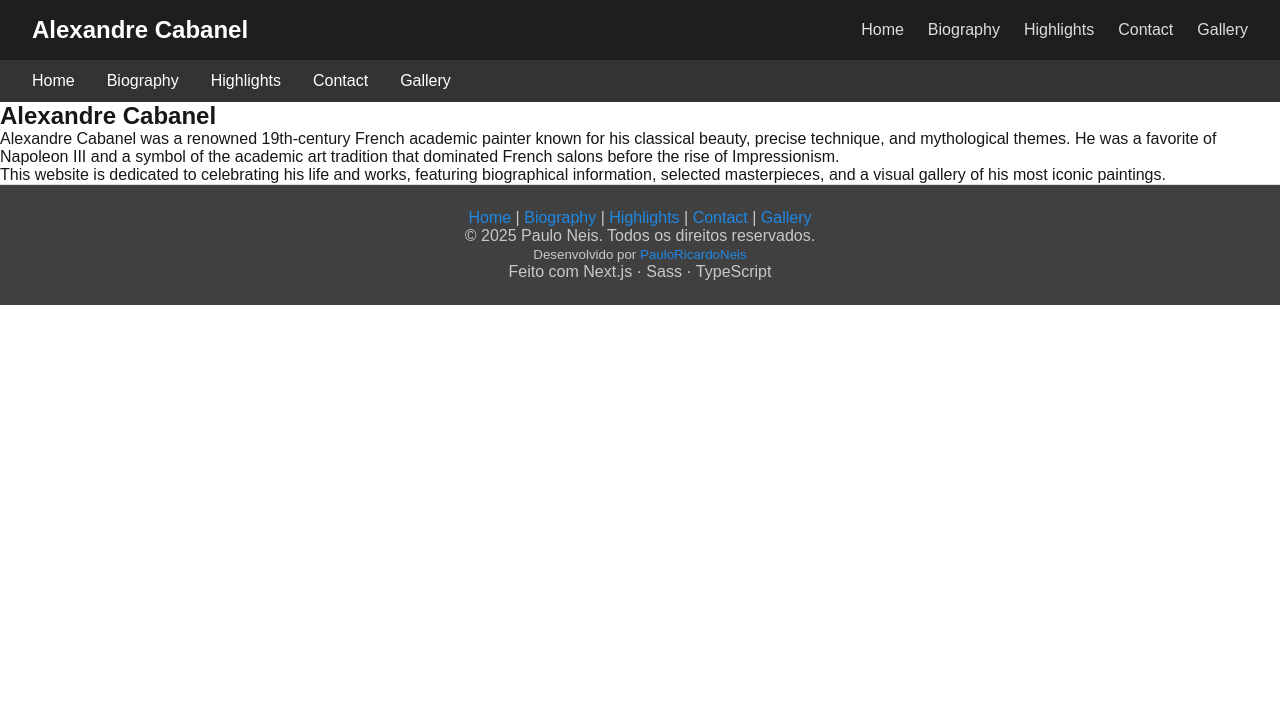
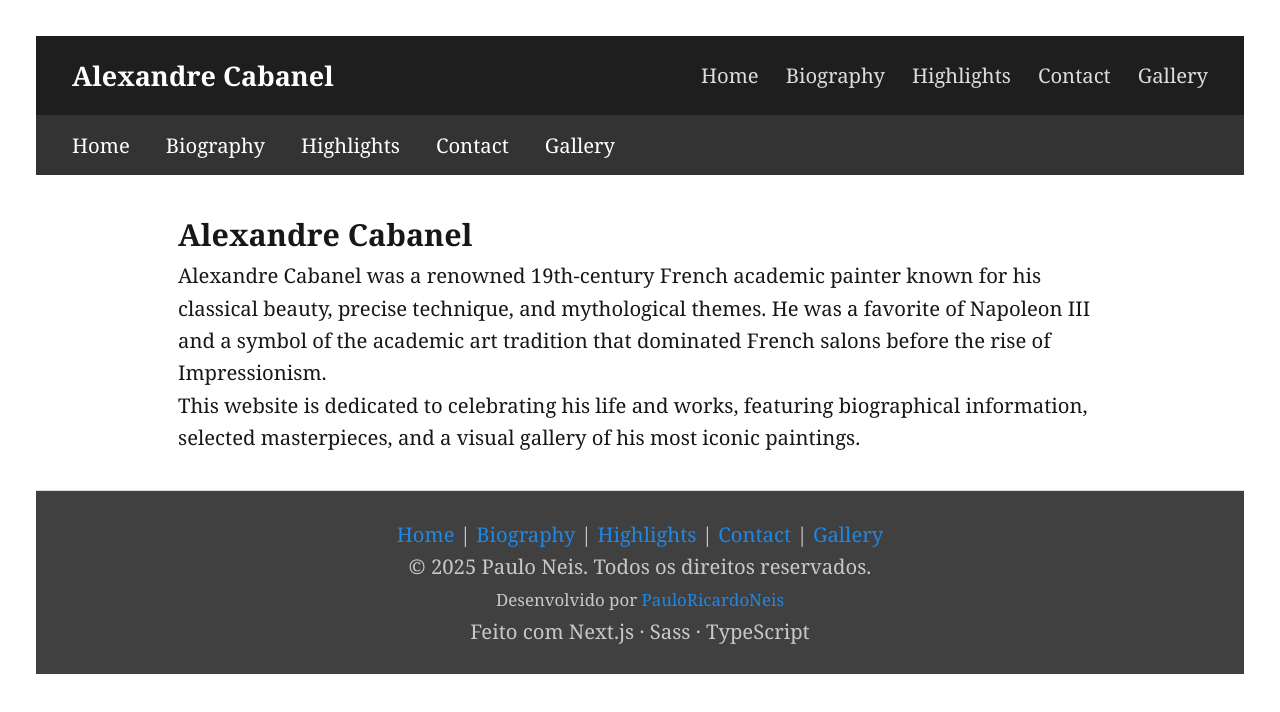
Before and after one commit to PauloRicardoNeis/VS16A-Task01, a Next.js app: page / in a window 1280 px wide. Shown: the top 712 px of the page. Built offline with nearby package versions, Linux system fonts and the light colour scheme.

Commit message:
Task02 | style | melhorando design global do site

```diff
--- a/src/styles/globals.scss
+++ b/src/styles/globals.scss
@@ -14,12 +14,12 @@ html,
 body {
   max-width: 100vw;
   overflow-x: hidden;
-}
-
-body {
   color: var(--foreground);
   background: var(--background);
-  font-family: Arial, Helvetica, sans-serif;
+  font-family: 'Georgia', serif;
+  line-height: 1.6;
+  font-size: 1.125rem;
+  padding: 1rem;
   -webkit-font-smoothing: antialiased;
   -moz-osx-font-smoothing: grayscale;
 }
@@ -40,3 +40,9 @@ a {
     color-scheme: dark;
   }
 }
+
+main {
+  max-width: 960px;
+  margin: 0 auto;
+  padding: 2rem 1rem;
+}
```
